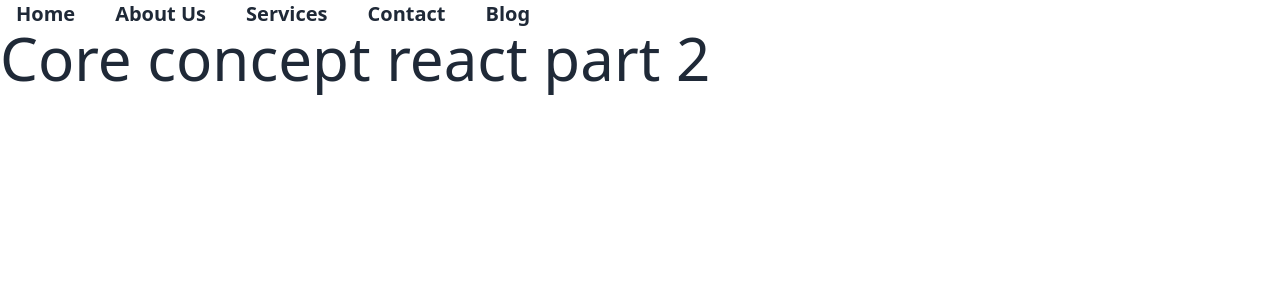
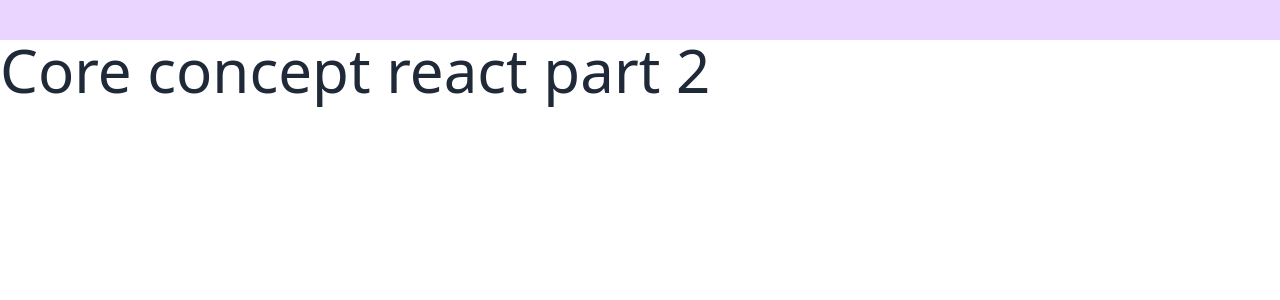
Before and after one commit to Salman-Faiz/React-core-concept-part-2, a React (Vite) app: page / in a window 1280 px wide. Shown: the top 300 px of the page. Built offline with nearby package versions, Linux system fonts and the light colour scheme.

Commit message:
Animation added

```diff
--- a/src/Components/Link/Link.jsx
+++ b/src/Components/Link/Link.jsx
@@ -1,7 +1,7 @@
 import PropTypes from 'prop-types'; // ES6
 const Link = ({route}) => {
     return (
-        <li className='mr-10 text-xl font-semibold'><a href={route.path}>{route.name}</a></li>
+        <li className='mr-10 text-xl font-semibold hover:bg-purple-400'><a href={route.path}>{route.name}</a></li>
     );
 };
 
--- a/src/Components/Navbar/Navbar.jsx
+++ b/src/Components/Navbar/Navbar.jsx
@@ -38,7 +38,7 @@ const [open,setOpen] =useState(false);
     ];
 
     return (
-        <nav>
+        <nav className='p-5  bg-purple-200'>
             <div onClick={()=>{setOpen(!open)}} className='md:hidden text-2xl ms-4 mt-4 '>
                 {
                     open === true ? <FaRegWindowClose></FaRegWindowClose> :  <FaAlignLeft className=' '></FaAlignLeft>
@@ -46,7 +46,9 @@ const [open,setOpen] =useState(false);
 
             </div>
 
-            <ul className='md:flex ms-4'>
+            <ul className={`md:flex ms-4 absolute  bg-purple-200 rounded-lg p-4 duration-1000
+            ${open ? 'top-24 md:static' : '-top-60'}
+            `}>
             {
                 routes.map(route => <Link key={route.id} route={route}></Link>
                 )
```
